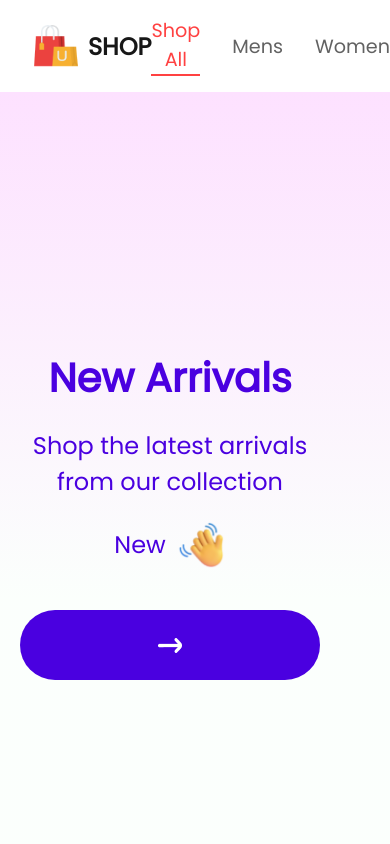
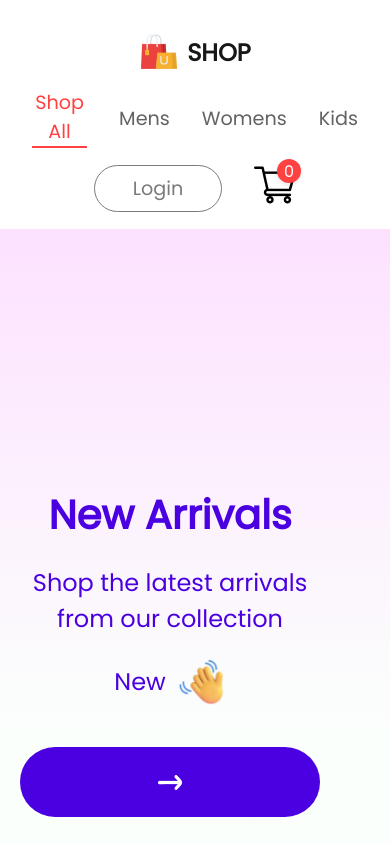
Before and after one commit to ArnaldoGonzalez81318/React-E-Commerce, a React (Create React App) app in the folder frontend/: page / in a window 390 px wide. Shown: the top 844 px of the page. Built offline with nearby package versions, Linux system fonts and the light colour scheme.

Commit message:
Update navBar.css

```diff
--- a/frontend/src/Components/NavBar/navBar.css
+++ b/frontend/src/Components/NavBar/navBar.css
@@ -120,3 +120,19 @@
   font-weight: 500;
   box-shadow: 0 2px 4px rgba(0, 0, 0, 0.1);
 }
+
+@media screen and (max-width: 768px) {
+  .navbar {
+    flex-direction: column;
+    gap: 1rem;
+  }
+
+  .navbar-logo {
+    margin-top: 1rem;
+  }
+
+  .navbar-logo img {
+    width: 2.5rem;
+    height: 2.5rem;
+  }
+}
```
